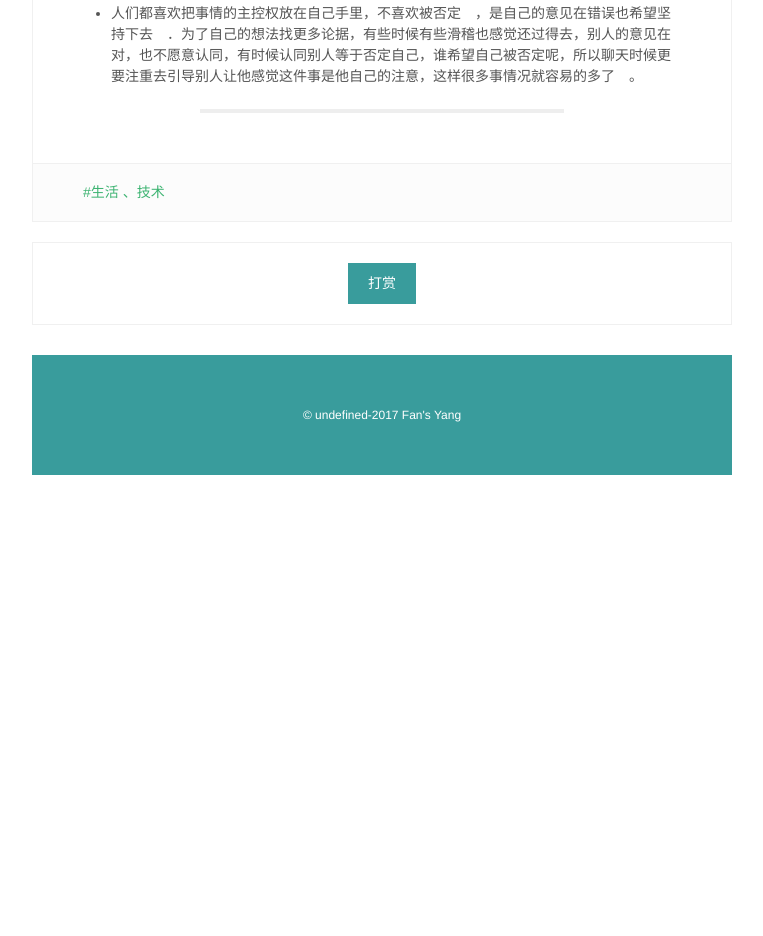
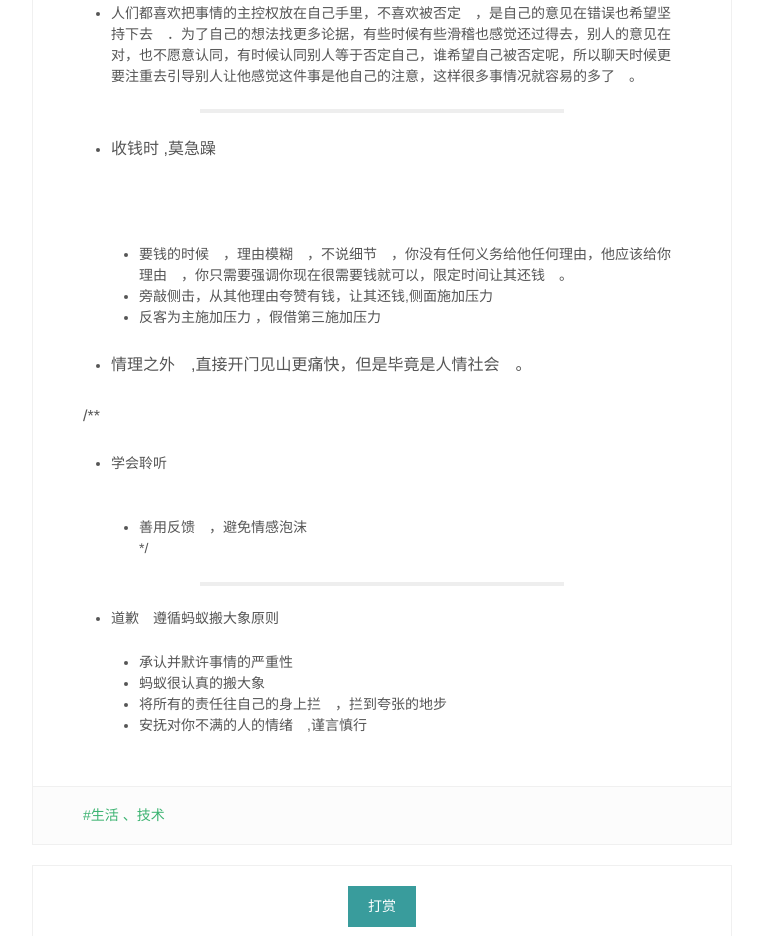
Before and after one commit to yansfans/yansfans.github.io, a plain HTML site: page 2017/11/20/say/index.html in a window 1280 px wide. Shown: the part 1030-1966 px from the top of the page, without its empty margins (258-1021 px from the left). Before the commit the page ends 1555 px from the top, so only its background shows below. Drawn offline with Linux system fonts and the light colour scheme.

Commit message:
Site updated: 2017-11-20 17:50:53

```diff
--- a/2017/11/20/say/index.html
+++ b/2017/11/20/say/index.html
@@ -25,4 +25,32 @@
 <li>人们都喜欢把事情的主控权放在自己手里，不喜欢被否定　，是自己的意见在错误也希望坚持下去　．为了自己的想法找更多论据，有些时候有些滑稽也感觉还过得去，别人的意见在对，也不愿意认同，有时候认同别人等于否定自己，谁希望自己被否定呢，所以聊天时候更要注重去引导别人让他感觉这件事是他自己的注意，这样很多事情况就容易的多了　。</li>
 </ul>
 <hr>
+<ul>
+<li><p>收钱时 ,莫急躁<br><br>　</p>
+<ul>
+<li>要钱的时候　，理由模糊　，不说细节　，你没有任何义务给他任何理由，他应该给你理由　，你只需要强调你现在很需要钱就可以，限定时间让其还钱　。</li>
+<li>旁敲侧击，从其他理由夸赞有钱，让其还钱,侧面施加压力</li>
+<li>反客为主施加压力 ，假借第三施加压力</li>
+</ul>
+</li>
+<li><p>情理之外　,直接开门见山更痛快，但是毕竟是人情社会　。</p>
+</li>
+</ul>
+<p>/**</p>
+<ul>
+<li>学会聆听<br><br><ul>
+<li>善用反馈　，避免情感泡沫<br>*/</li>
+</ul>
+</li>
+</ul>
+<hr>
+<ul>
+<li>道歉　遵循蚂蚁搬大象原则<ul>
+<li>承认并默许事情的严重性</li>
+<li>蚂蚁很认真的搬大象</li>
+<li>将所有的责任往自己的身上拦　，拦到夸张的地步</li>
+<li>安抚对你不满的人的情绪　,谨言慎行</li>
+</ul>
+</li>
+</ul>
 </div></header><footer class="post__foot u-cf"><ul class="post__tag u-fl"><li class="post__tag__item"><a class="post__tag__link" href="/tags/生活-、技术/">生活  、技术</a></li></ul></footer></article><section class="reward"> <a class="btn-reward" href="#">打赏</a><div class="reward-wrapper clearfix"><img src="/img/wechat.png" title="微信"><img src="/img/alipay.png" title="支付宝"></div></section></main><footer class="foot"><div class="foot-copy">&copy; undefined-2017 Fan's Yang</div></footer><script src="/js/scroller.js"></script><script src="/js/main.js"></script></body></html>
```
Also changed, not shown: archives/2017/11/index.html (+1 -1 lines), archives/2017/index.html (+1 -1 lines), archives/index.html (+1 -1 lines), search.xml (+51 -23 lines), tags/生活-、技术/index.html (+1 -1 lines).
